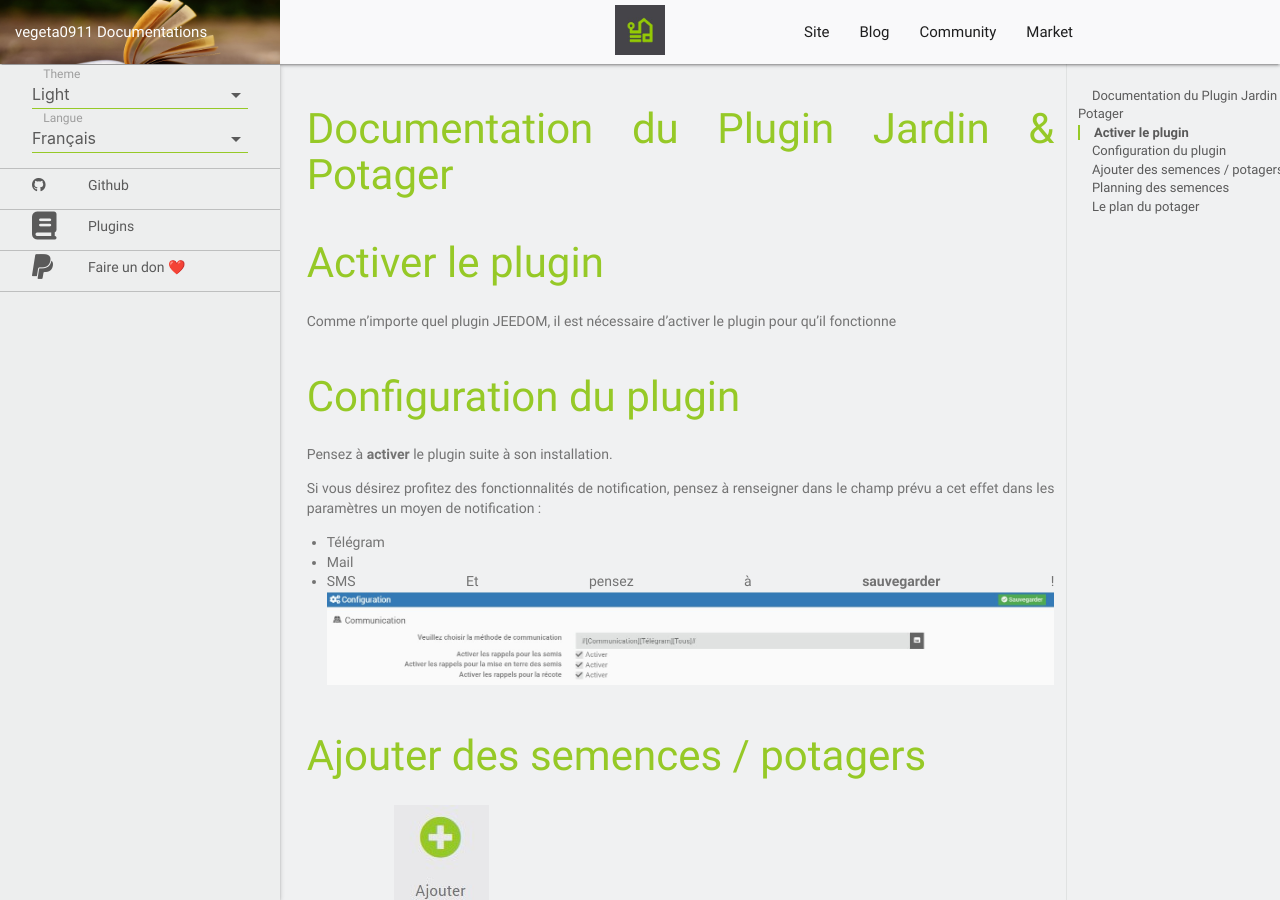
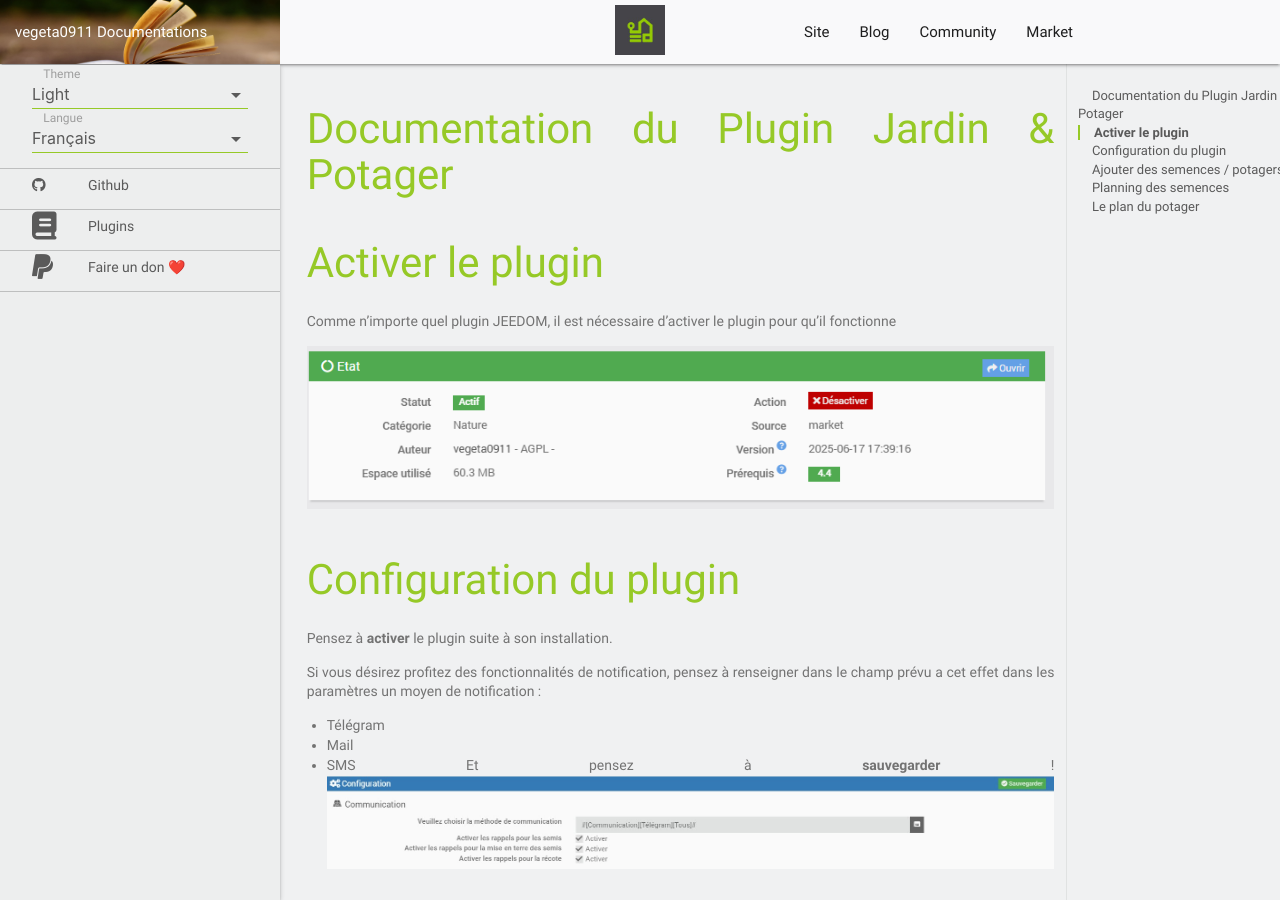
Before and after one commit to vegeta0911/documentation, a Jekyll site: the page built from plugins/fr_FR/Jardin/index.md, in a window 1280 px wide and 900 px high. Built offline with Jekyll 4.4.1, drawn with Linux system fonts in a browser that asks for light colours; nearby versions of some CDN libraries; our own code applies the rules of GitHub Pages for plain Markdown files; library files that are not in the unit come from our copies.

Commit message:
Update index.md

```diff
--- a/plugins/fr_FR/Jardin/index.md
+++ b/plugins/fr_FR/Jardin/index.md
@@ -6,7 +6,7 @@
 ===
 Comme n’importe quel plugin JEEDOM, il est nécessaire d’activer le plugin pour qu’il fonctionne
 
-
+ ![enter image description here](../../images/Jardin/Activation.PNG)
 
 
 Configuration du plugin
```
